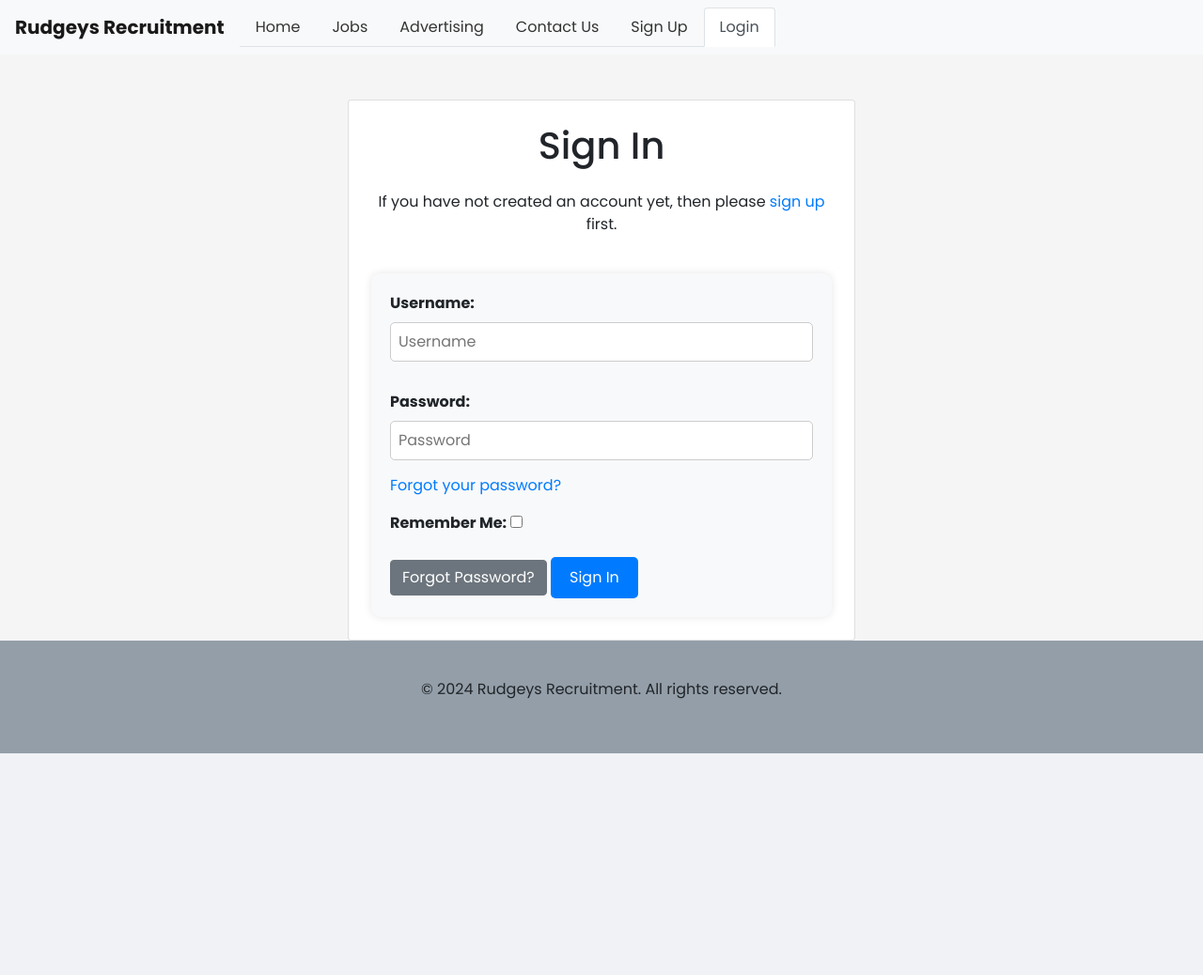
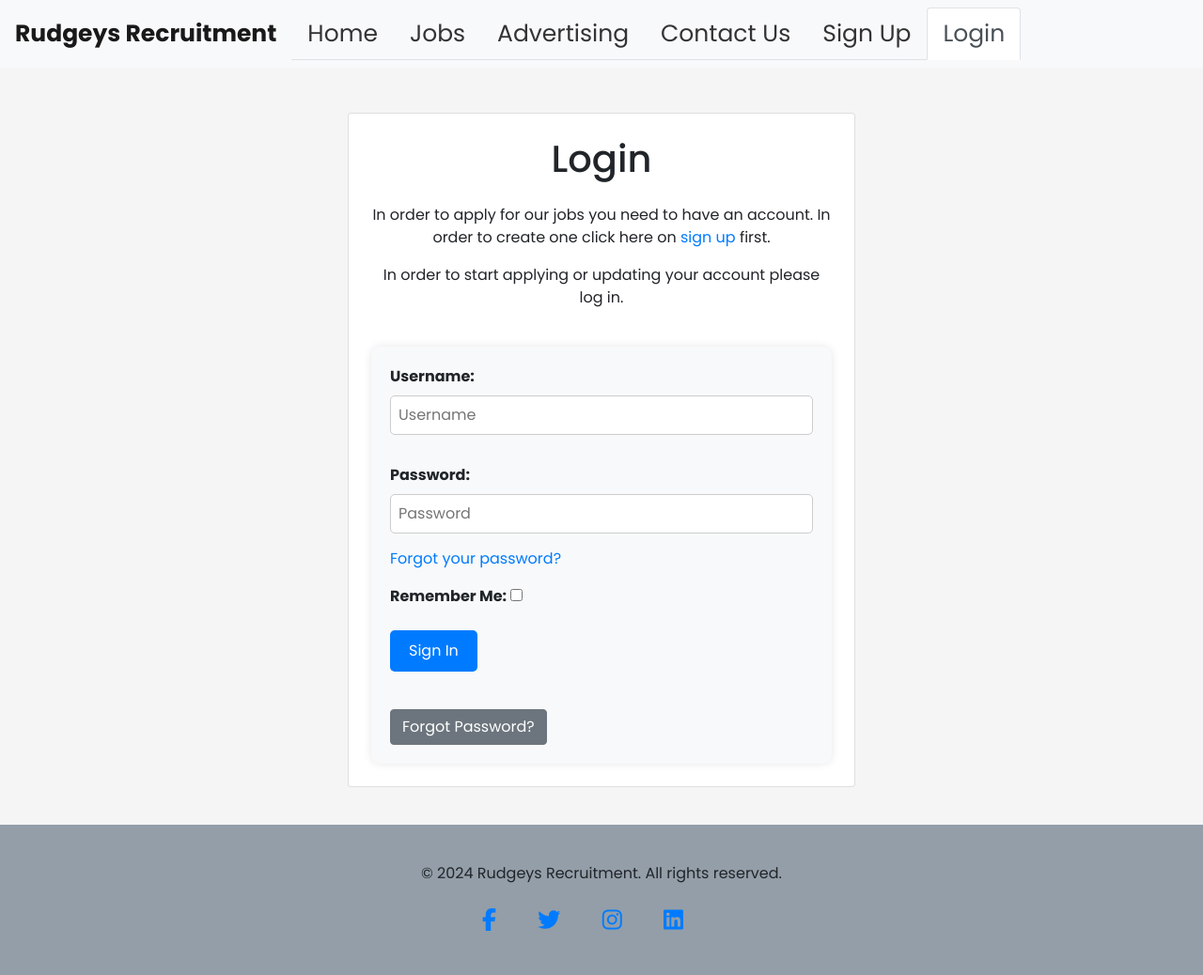
Before and after one commit to JoshRudge22/RR-Project4, a Django app: page /accounts/login/ in a window 1280 px wide. Shown: the whole page at 94% size. Before the commit the page ends 802 px from the top, so only its background shows below. Run offline with Django 4.2, Linux system fonts and the light colour scheme; some libraries are stand-ins or nearby versions.

Commit message:
updated the styles and text in html pages, will check if it all works on heroku

```diff
--- a/accounts/templates/base.html
+++ b/accounts/templates/base.html
@@ -15,14 +15,15 @@
     <link rel="preconnect" href="https://fonts.googleapis.com">
     <link rel="preconnect" href="https://fonts.gstatic.com" crossorigin>
     <link href="https://fonts.googleapis.com/css2?family=Poppins:ital,wght@0,100;0,200;0,300;0,400;0,500;0,600;0,700;0,800;0,900;1,100;1,200;1,300;1,400;1,500;1,600;1,700;1,800;1,900&display=swap" rel="stylesheet">
+    <script src="https://kit.fontawesome.com/71c737d9d6.js" crossorigin="anonymous"></script>
 </head>
 <body>
     <header class="navbar navbar-expand-lg navbar-light bg-light">
-        <a class="navbar-brand" href="{% url 'home' %}">Rudgeys Recruitment</a>
+        <a class="navbar-brand" href="{% url 'home' %}" style="font-size: 25px;">Rudgeys Recruitment</a>
         <button class="navbar-toggler" type="button" data-toggle="collapse" data-target="#navbarNav" aria-controls="navbarNav" aria-expanded="false" aria-label="Toggle navigation">
             <span class="navbar-toggler-icon"></span>
         </button>
-        <div class="collapse navbar-collapse" id="navbarNav">
+        <div class="collapse navbar-collapse" id="navbarNav" style="font-size: 25px;">
             <ul class="nav nav-tabs">
                 <li class="nav-item"><a class="nav-link {% if request.path == '/' %}active{% endif %}" href="{% url 'home' %}">Home</a></li>
                 <li class="nav-item"><a class="nav-link {% if request.path == '/jobs/' %}active{% endif %}" href="{% url 'jobs' %}">Jobs</a></li>
@@ -43,6 +44,12 @@
     </main>
     <footer>
         <p>&copy; 2024 Rudgeys Recruitment. All rights reserved.</p>
+        <div class="social-icons">
+            <a href="#" class="social-icon"><i class="fab fa-facebook-f"></i></a>
+            <a href="#" class="social-icon"><i class="fab fa-twitter"></i></a>
+            <a href="#" class="social-icon"><i class="fab fa-instagram"></i></a>
+            <a href="#" class="social-icon"><i class="fa-brands fa-linkedin"></i></a>
+        </div>
     </footer>
     <script src="{% static 'js/script.js' %}"></script>
     <script src="https://cdn.jsdelivr.net/npm/bootstrap@5.3.0-alpha1/dist/js/bootstrap.bundle.min.js"></script>
--- a/accounts/templates/index.html
+++ b/accounts/templates/index.html
@@ -6,8 +6,6 @@
 
 {% block content %}
     <div class="container">
-        <h1 class="text-center mt-5">Rudgeys Recruitment</h1>
-
         <section class="bg-light py-5 mt-5">
             <div class="container">
                 <h2 class="text-center mb-4">What is Rudgeys Recruitment?</h2>
@@ -15,7 +13,6 @@
                 <p class="lead text-center">At Rudgeys Recruitment, we understand the importance of finding the right job opportunity that aligns with your skills, experience, and career aspirations. Our comprehensive job board offers a diverse range of employment opportunities from various industries within the Warrington area.</p>
             </div>
         </section>
-
         <section class="bg-light py-5 mt-5">
             <div class="container">
                 <h2 class="text-center mb-4">How It Works</h2>
--- a/jobs/templates/jobs.html
+++ b/jobs/templates/jobs.html
@@ -28,8 +28,8 @@
             {% else %}
             <p class="text-success">This position is currently open for applications.</p>
             {% if job.available_times.all %}
-            <h3 class="card-subtitle mb-3">Interview Date:</h3>
-            <p class="card-text">{{ job.interview_date }}</p>
+            <h3 class="card-subtitle mb-3">Appkication Deadline:</h3>
+            <p class="card-text">{{ job.interview_deadline }}</p>
             <h3 class="card-subtitle mb-3">Available Interview Times:</h3>
             {% for available_time in job.available_times.all %}
             <p class="card-text">{{ available_time.time }}</p>
--- a/static/css/styles.css
+++ b/static/css/styles.css
@@ -12,6 +12,11 @@ body {
     margin-bottom: 20px;
 }
 
+main {
+    margin-bottom: 40px;
+}
+
+/* Footer */
 
 footer {
     background-color: #939ea8;
@@ -19,6 +24,20 @@ footer {
     text-align: center;
     margin-top: auto;
     width: 100%;
+}
+
+.social-icons {
+    margin-top: 20px;
+}
+
+.social-icon {
+    display: inline-block;
+    margin-right: 40px;
+    font-size: 24px;
+}
+
+.social-icon:hover {
+    color: #007bff;
 }
 
 /* Navbar */
@@ -104,7 +123,11 @@ textarea {
 }
 
 
-/* Pagination */
+/* jobs */
+
+.title {
+    font-size: 40px;
+}
 .pagination {
     margin-top: 20px;
 }
@@ -135,3 +158,7 @@ textarea {
 .text-success {
     font-size: 25px;
 }
+
+.forgotten {
+    margin-top: 40px;
+}
--- a/templates/account/login.html
+++ b/templates/account/login.html
@@ -11,10 +11,11 @@
     <div class="row justify-content-center">
         <div class="col-md-6">
             <div class="card p-4">
-                <h1 class="card-title text-center mb-4">{% trans "Sign In" %}</h1>
+                <h1 class="card-title text-center mb-4">{% trans "Login" %}</h1>
 
-                <p class="card-text text-center">{% blocktrans %}If you have not created an account yet, then please
+                <p class="card-text text-center">{% blocktrans %}In order to apply for our jobs you need to have an account. In order to create one click here on
                 <a href="{{ signup_url }}" class="text-decoration-none">sign up</a> first.{% endblocktrans %}</p>
+                <p class="card-text text-center">In order to start applying or updating your account please log in.</p>
 
                 <form class="form login mt-4" method="POST" action="{% url 'account_login' %}">
                     {% csrf_token %}
@@ -22,9 +23,11 @@
                     {% if redirect_field_value %}
                         <input type="hidden" name="{{ redirect_field_name }}" value="{{ redirect_field_value }}" />
                     {% endif %}
-                    <div class="d-grid gap-2 mt-3">
+                    <div >
+                        <button class="submit btn btn-primary" type="submit">{% trans "Sign In" %}</button>
+                    </div>
+                    <div class="forgotten">
                         <a class="btn btn-secondary" href="{% url 'account_reset_password' %}">{% trans "Forgot Password?" %}</a>
-                        <button class="submit btn btn-primary" type="submit">{% trans "Sign In" %}</button>
                     </div>
                 </form>
             </div>
```
Also changed, not shown: jobs/templates/applying.html (+6 -6 lines), templates/account/signup.html (+7 -5 lines), jobs/forms.py (line endings or trailing spaces).
